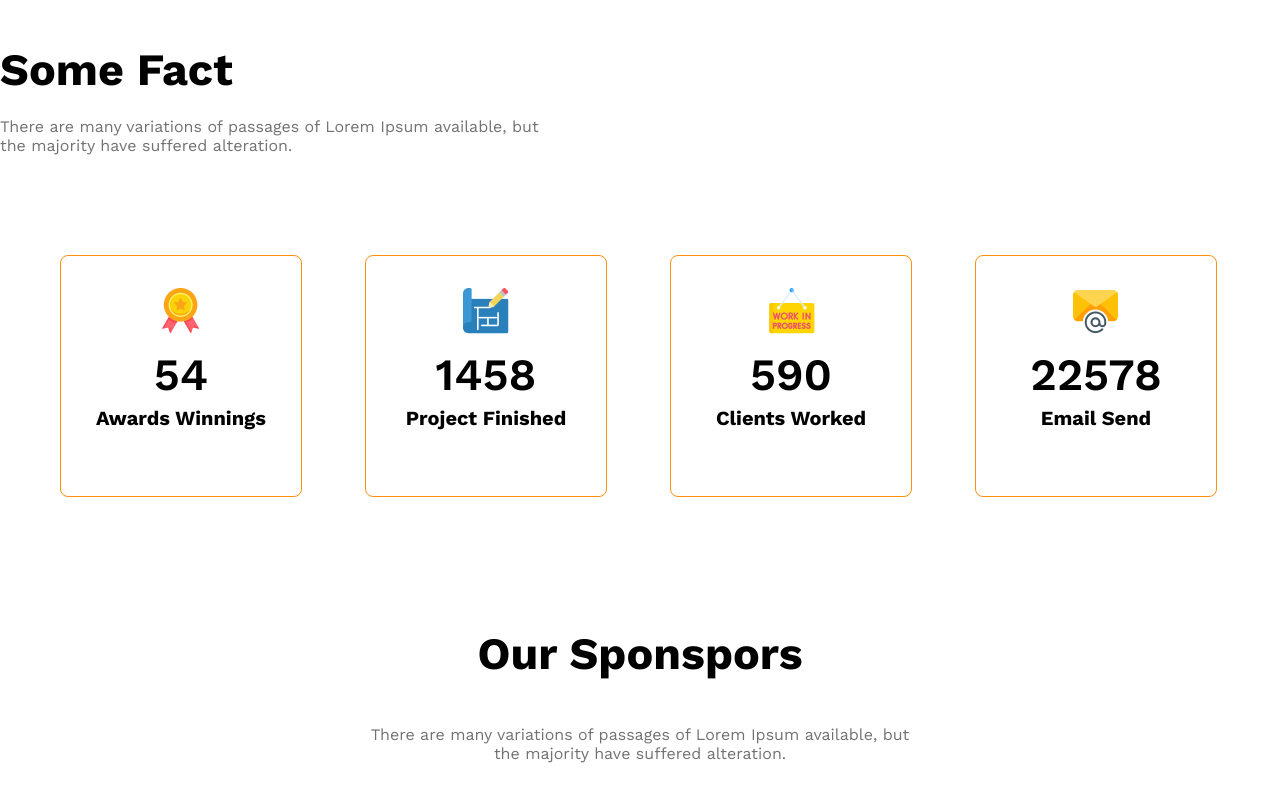
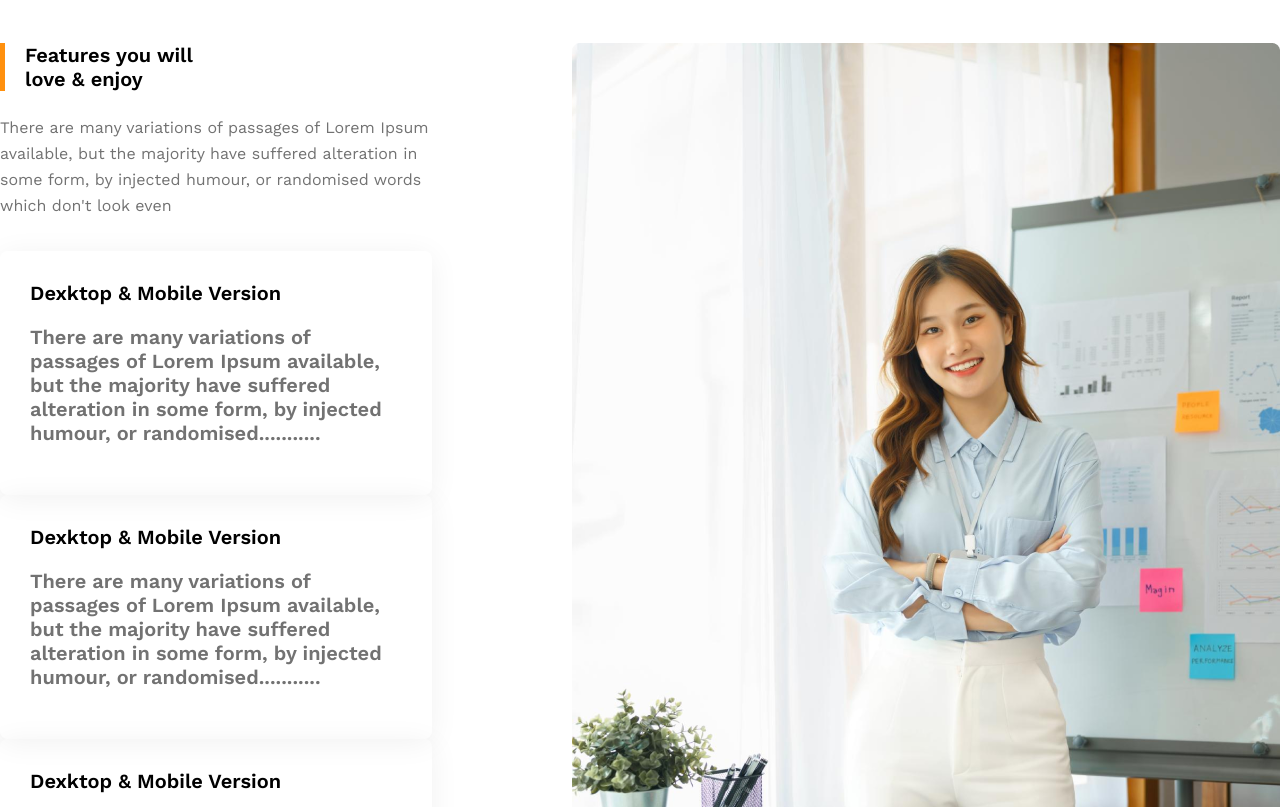
Before and after one commit to Shohan407/G3-architect-webside, a plain HTML site: page index.html in a window 1280 px wide. Shown: the part 2170-2977 px from the top of the page. Drawn offline with nearby package versions, Linux system fonts and the light colour scheme.

Commit message:
added features card and image

```diff
--- a/index.html
+++ b/index.html
@@ -51,6 +51,41 @@
               <section>
 
               </section>
+
+                <!-- feature section start -->
+
+                <section class="features display-flex">
+                    <div>
+                        <h3 id="feature-section-title" class="feature-title">Features you will <br>
+                            love & enjoy</h3>
+                        <p class="feature-description text-light-gray">There are many variations of passages of Lorem Ipsum available, but the
+                            majority have suffered alteration in some form, by injected humour, or
+                            randomised words which don't look even</p>
+                            <!-- feature card containner -->
+                             <div class="feature-card">
+                                <h4 class="feature-title">Dexktop & Mobile Version</h4>
+                                <p class="text-light-gray">There are many variations of passages of Lorem Ipsum available, but the majority have suffered alteration in some form, by injected humour, or randomised...........</p>
+                             </div>
+                             <div class="feature-card">
+                                <h4 class="feature-title">Dexktop & Mobile Version</h4>
+                                <p class="text-light-gray">There are many variations of passages of Lorem Ipsum available, but the majority have suffered alteration in some form, by injected humour, or randomised...........</p>
+                             </div>
+                             <div class="feature-card">
+                                <h4 class="feature-title">Dexktop & Mobile Version</h4>
+                                <p class="text-light-gray">There are many variations of passages of Lorem Ipsum available, but the majority have suffered alteration in some form, by injected humour, or randomised...........</p>
+                             </div>
+                             <div class="feature-card">
+                                <h4 class="feature-title">Dexktop & Mobile Version</h4>
+                                <p class="text-light-gray">There are many variations of passages of Lorem Ipsum available, but the majority have suffered alteration in some form, by injected humour, or randomised...........</p>
+                             </div>
+                    </div>
+                    <div>
+                        <img src="images/architect.png" alt="">
+                        <button id="Experience-badge" class="btn-primary"><span>10+Year</span>
+                            <br>
+                        <span id="Experience-year">Experience</span>  </button>
+                    </div>
+                </section>
               <!-- some facts -->
                <section class="some-facts">
                         <h3 class="section-title">Some Fact</h3>
--- a/styles/architect.css
+++ b/styles/architect.css
@@ -107,7 +107,7 @@ main > section {
     margin-bottom: 45px;
 }
 
-/* features styles */
+/* teams features styles */
 
 .teams {
      align-items: center;
@@ -138,6 +138,35 @@ main > section {
 #quick-list {
     font-weight: 500;
 }
+
+
+/* feature section styles */
+.features {
+    gap: 140px;
+}
+
+#feature-section-title {
+    border-left: 5px solid #FF900E;
+    padding-left: 20px;
+}
+
+.feature-title {
+    font-size: 45px;
+    font-weight: 700;
+}
+.feature-card {
+    padding: 30px;
+    border-radius: 8px;
+    box-shadow: 0 4px 30px 0 rgba(0, 0, 0, 0.06);
+    margin-bottom: 20px;
+}
+.feature-card, .feature-title {
+    font-weight: 600;
+    font-size: 1.25rem;
+    margin-top: 0px;
+    margin-bottom: 0px;
+}
+
 
 
 /* some facts styles */
```
